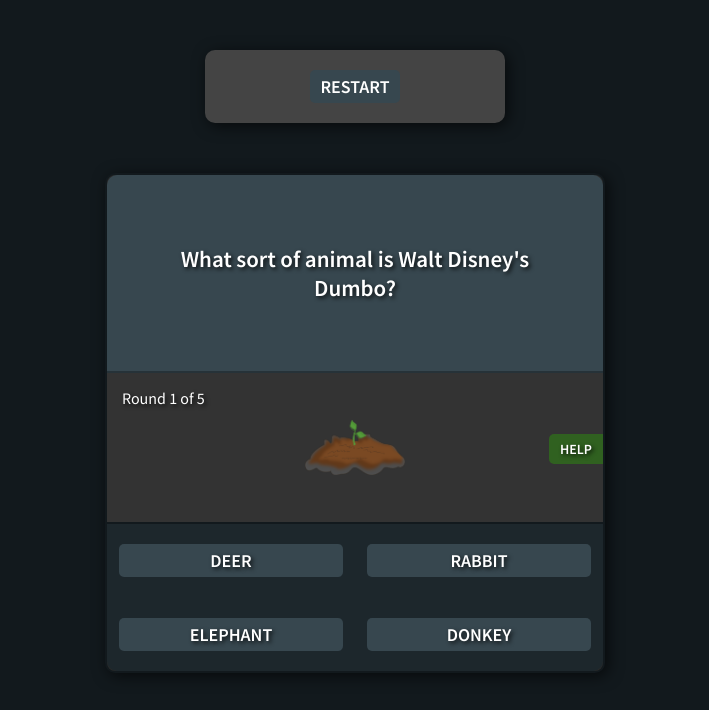
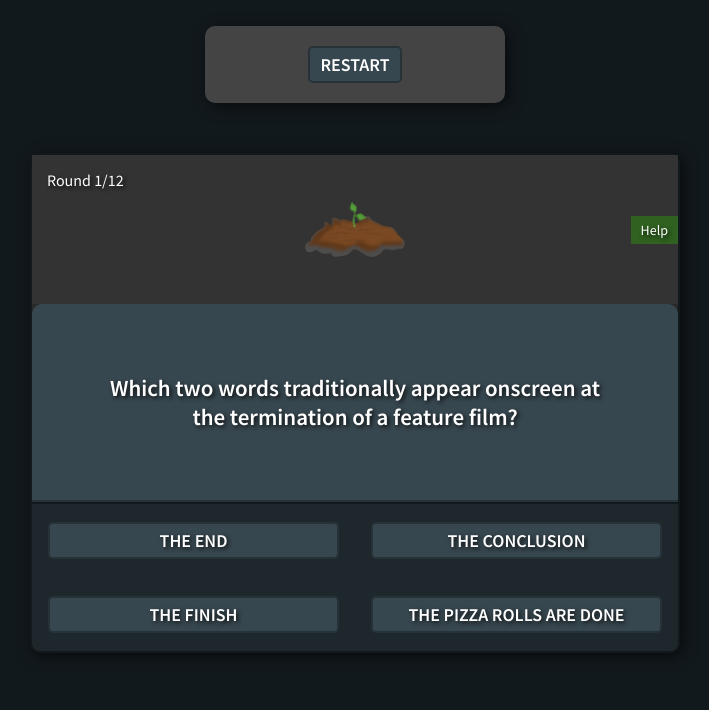
Before and after one commit to paulvladul/quizapp, a plain HTML site: page index.html in a window 1280 px wide. Both pictures are taken after a click on the element "PLAY". Shown: the whole page, without its empty margins (285-994 px from the left). Drawn offline with Linux system fonts and the light colour scheme.

Commit message:
localstorage

```diff
--- a/app.js
+++ b/app.js
@@ -17,12 +17,13 @@ var remainingRounds = [...roundsArray];
 var questionIndex;
 var helpFifty = document.querySelector('.help-fiftyfifty');
 var helpCall = document.querySelector('.help-call');
+var lastScoreDisplay = document.querySelector('.last-score');
+var lastScore;
 
 var nextLevel = function(){
     if(remainingRounds.length !== 0) {
         roundNumber++;
-        console.log(roundNumber);
-        score.innerText = "Round " + roundNumber + ' of ' + roundsArray.length;
+        score.innerText = "Round " + roundNumber + '/' + roundsArray.length;
         statusMessage.innerText = '';
         randomQuestion = remainingRounds[Math.floor(Math.random()*remainingRounds.length)];
         currentQuestion.innerText = randomQuestion.question;
@@ -54,6 +55,7 @@ var nextLevel = function(){
 
     } else {
         currentQuestion.innerHTML = 'Winner!!!<br> Your time:' ;
+        localStorage.setItem('lastScore', roundNumber);
     }
 }
 
@@ -77,8 +79,20 @@ var checkAnswer = function(){
         window.setTimeout(nextLevel, 500);
     } else {
         this.classList.add('wrong-answer-btn');
-        statusMessage.innerText = 'Game Over';
+        gameOver();
         return
+    }
+}
+
+var gameOver = function(){
+    statusMessage.innerText = 'Game Over';
+    localStorage.setItem('lastScore', roundNumber);
+}
+
+var getLastScore = function(){
+    lastScore = localStorage.getItem('lastScore');
+    if(lastScore !== null) {
+        lastScoreDisplay.innerHTML = 'Last score: ' + lastScore;
     }
 }
 
@@ -88,6 +102,7 @@ var timer = function(time){
 
 var startGame = function(){
     gameContainer.classList.add('game-container-started');
+    getLastScore();
     started = true;
     if(started = true) {
         playBtn.style.display = 'none';
@@ -101,6 +116,7 @@ var restartGame = function(){
     roundNumber = 0;
     clearLevel();
     nextLevel();
+    getLastScore();
 }
 
 helpBtn.addEventListener('mouseover', function(){
--- a/index.html
+++ b/index.html
@@ -18,16 +18,13 @@
 
             <div class="game-container">
 
-                <div class="question-container">
-                    <p class="current-question"></p>
-                </div>
-
                 <div class="progress-container">
                     <div class="progress-content">
                         <p class="status-message"></p>
                         <div class="progress-img"></div>
-                        <span class="btn help-btn">Help</span>
+                        <span class="help-btn">Help</span>
                         <p class="score"></p>
+                        <p class="last-score"></p>
                     </div>
 
                     <div class="help-module">
@@ -35,6 +32,10 @@
                         <span class="help-ask">Ask the audience</span>
                         <span class="help-call">Call a friend</span>
                     </div>
+                </div>
+
+                <div class="question-container">
+                    <p class="current-question"></p>
                 </div>
 
                 <div class="answers-container">
--- a/questions.js
+++ b/questions.js
@@ -43,4 +43,68 @@ var roundsArray = [
             { text: 'Floriders', correct: false },
             { text: 'Floridites', correct: false }
         ]
-    }];
+    },
+    {
+        question: 'A person with well-developed abdominal muscles is said to have a what?',
+        answers: [
+            { text: 'One-pack', correct: false },
+            { text: 'Six-pack', correct: true },
+            { text: '12-pack', correct: false },
+            { text: 'Family-pack', correct: false }
+        ]
+    },
+    {
+        question: 'A magnet would most likely attract which of the following?',
+        answers: [
+            { text: 'Metal', correct: true },
+            { text: 'Plastic', correct: false },
+            { text: 'Wood', correct: false },
+            { text: 'The wrong man', correct: false }
+        ]
+    },
+    {
+        question: 'Which two words traditionally appear onscreen at the termination of a feature film?',
+        answers: [
+            { text: 'The End', correct: true },
+            { text: 'The Conclusion', correct: false },
+            { text: 'The Finish', correct: false },
+            { text: 'The Pizza Rolls Are Done', correct: false }
+        ]
+    },
+    {
+        question: 'Which of these names is not in the title of a Shakespeare play?',
+        answers: [
+            { text: 'Hamlet', correct: false },
+            { text: 'Romeo', correct: false },
+            { text: 'Macbeth', correct: false },
+            { text: 'Darren', correct: true }
+        ]
+    },
+    {
+        question: 'What name is traditionally given to the party held for a woman who is expecting a baby?',
+        answers: [
+            { text: 'Baby drizzle', correct: false },
+            { text: 'Baby shower', correct: true },
+            { text: 'Baby downpour', correct: false },
+            { text: 'Baby deluge', correct: false }
+        ]
+    },
+    {
+        question: 'In fancy hotels, it is traditional for what tantalizing treat to be left on your pillow?',
+        answers: [
+            { text: 'A pretzel', correct: false },
+            { text: 'An apple', correct: false },
+            { text: 'A mint', correct: true },
+            { text: 'A photo of Wolf Blitzer', correct: false }
+        ]
+    },
+    {
+        question: 'In the United States, what is traditionally the proper way to address a judge?',
+        answers: [
+            { text: 'Your holiness', correct: false },
+            { text: 'Your honor', correct: true },
+            { text: 'Your eminence', correct: false },
+            { text: 'You da man!', correct: false }
+        ]
+    }
+];
--- a/styles.css
+++ b/styles.css
@@ -6,6 +6,7 @@
     --blue: rgb(42, 92, 116);
     --yellow: rgb(195 179 37);
     --red: #a34848;
+    --hoverBg: #1376c5;
 
     --blue-gray-1: #F2F6F8;
     --blue-gray-2: #E4EAEE;
@@ -44,7 +45,7 @@ body {
     color: #fff;
     font-size: 18px;
     font-weight: bolder;
-    /* border: 2px solid var(--blue-gray-10); */
+    border: 2px solid var(--blue-gray-10);
     border-radius: 5px;
     padding: 5px 10px;
     text-transform: uppercase;
@@ -54,7 +55,7 @@ body {
 }
 
 .btn:hover {
-    background: none;
+    background: var(--hoverBg);
     -webkit-box-shadow: 1px 1px 13px 0px rgba(0,0,0,0.63);
     box-shadow: 1px 1px 13px 0px rgba(0,0,0,0.63);
     text-shadow: 2px 2px 4px rgba(0,0,0,0.82);
@@ -77,15 +78,16 @@ body {
     animation: slide-in-from-right 0.5s linear forwards;
     font-size: 14px;
     background: var(--darkgreen);
-    border: 1px solid transparent;
+    /* border: 1px solid transparent; */
+    padding: 5px 10px;
+    cursor: pointer;
 }
 
-.help-btn:hover{
+/* .help-btn:hover{
     -webkit-box-shadow: none;
     box-shadow: none;
     text-shadow: none;
-    border: 1px solid var(--blue-gray-11)
-}
+} */
 
 .help-module {
     display: flex;
@@ -122,7 +124,7 @@ body {
 }
 
 main {
-    padding: 50px;
+    padding: 2%;
     width: 100%;
     height: 100%;
 }
@@ -143,7 +145,7 @@ main {
 
 .game-container {
     width: 80%;
-    max-width: 500px;
+    max-width: 650px;
     height: 500px;
     margin: 50px auto;
     background: rgb(40, 41, 41);
@@ -247,6 +249,14 @@ main {
     transition: all 0.08s linear;
 }
 
+.last-score {
+    position: absolute;
+    top: 15px;
+    right: 15px;
+    font-size: 16px;
+    transition: all 0.08s linear;
+}
+
 .progress-img {
     background-repeat: no-repeat;
     background-position: center center;
```
